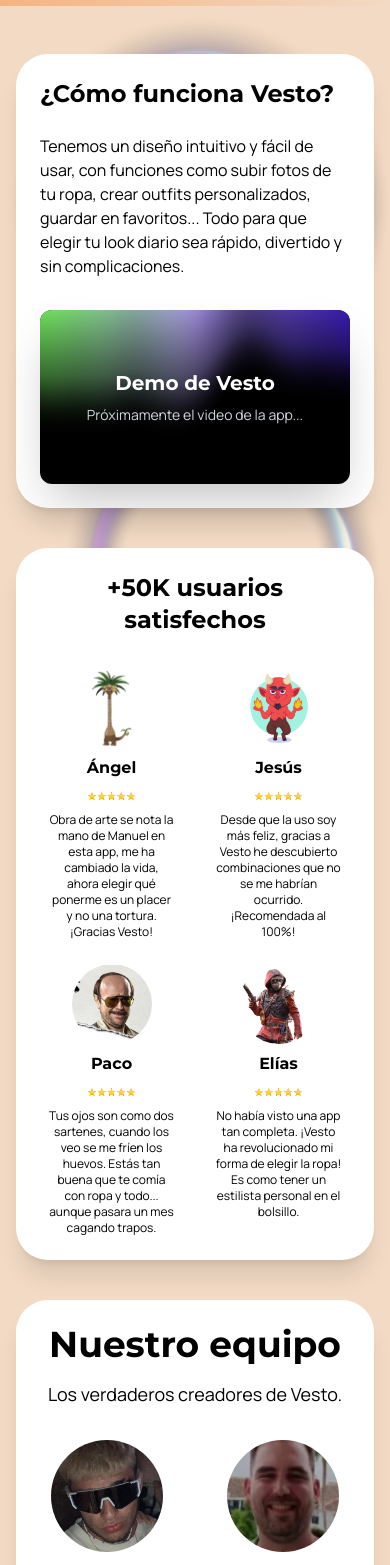
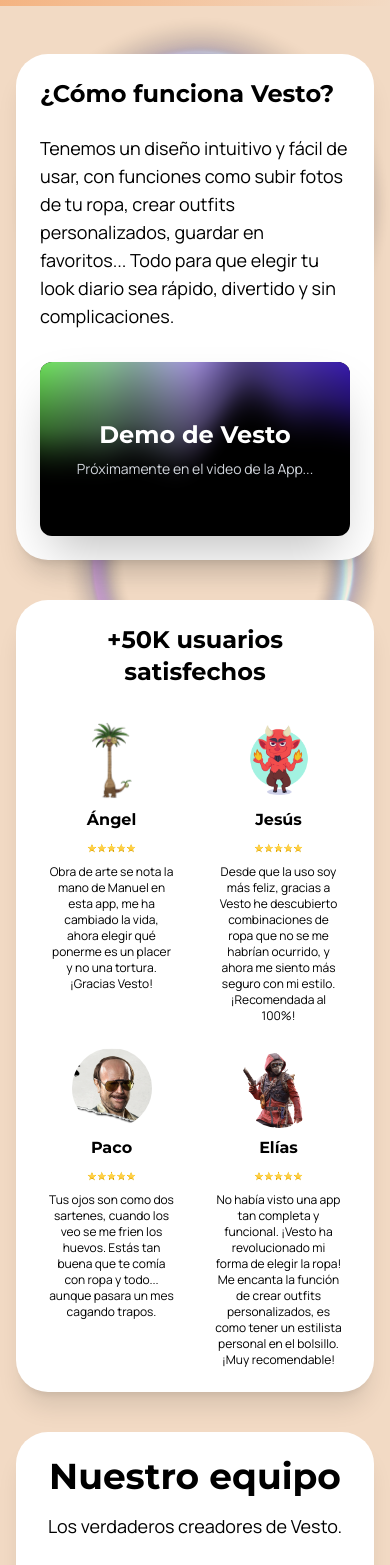
Before and after one commit to LaNoviaDePepe/Vesto, a React (Vite) app: page / in a window 390 px wide. Shown: the part 918-2483 px from the top of the page. Built offline with nearby package versions, Linux system fonts and the light colour scheme.

Commit message:
🔄 Update Landing para traduccion correcta

```diff
--- a/src/pages/LandingPage.tsx
+++ b/src/pages/LandingPage.tsx
@@ -73,8 +73,8 @@ export default function LandingPage() {
                             </Link>
                         ) : (
                             <div className="flex gap-4">
-                                <Link to="/login"><Button variant='primary'>Iniciar sesión</Button></Link>
-                                <Link to="/signup"><Button variant='auxiliar'>Registro</Button></Link>
+                                <Link to="/login"><Button variant='primary'>{t('landing.hero.login')}</Button></Link>
+                                <Link to="/signup"><Button variant='auxiliar'>{t('landing.hero.signup')}</Button></Link>
                             </div>
                         )}
                     </div>
@@ -112,10 +112,10 @@ export default function LandingPage() {
                     <AnimatedCard id="funcionamiento" className="scroll-mt-25 w-full max-w-7xl bg-white rounded-4xl shadow-xl p-6 md:p-12 grid grid-cols-1 md:grid-cols-2 gap-8 md:gap-16 items-center">
                         <div className="flex flex-col gap-6">
                             <h2 className="text-2xl md:text-4xl font-bold text-black font-(--font-display)">
-                                ¿Cómo funciona Vesto?
+                                {t('landing.howItWorks.title')}
                             </h2>
-                            <p className="text-black text-base md:text-lg font-(--font-body)">
-                                Tenemos un diseño intuitivo y fácil de usar, con funciones como subir fotos de tu ropa, crear outfits personalizados, guardar en favoritos... Todo para que elegir tu look diario sea rápido, divertido y sin complicaciones.
+                            <p className="text-black text-lg font-(--font-body)">
+                                {t('landing.howItWorks.description')}
                             </p>
                         </div>
 
@@ -129,8 +129,8 @@ export default function LandingPage() {
                                 />
                             </div>
                             <div className="relative z-10 text-center px-4 pointer-events-none">
-                                <h3 className="text-white text-xl md:text-2xl font-bold mb-2 font-(--font-display)">Demo de Vesto</h3>
-                                <p className="text-gray-300 text-sm font-(--font-body)">Próximamente el video de la app...</p>
+                                <h3 className="text-white text-2xl font-bold mb-2 font-(--font-display)">{t('landing.howItWorks.demoTitle')}</h3>
+                                <p className="text-gray-300 text-sm font-(--font-body)">{t('landing.howItWorks.demoSubtitle')}</p>
                             </div>
                         </div>
                     </AnimatedCard>
@@ -138,7 +138,7 @@ export default function LandingPage() {
                     {/* CARD 2: RECOMENDACIONES */}
                     <AnimatedCard id="reviews" delay={100} className="scroll-mt-25 w-full max-w-7xl bg-white rounded-4xl shadow-xl p-6 md:p-12 flex flex-col items-center gap-8 md:gap-12">
                         <h2 className="text-2xl md:text-4xl font-bold text-black text-center font-(--font-display)">
-                            +50K usuarios satisfechos
+                            {t('landing.reviews.title')}
                         </h2>
                         {/* En móvil 2 columnas, en md 4 columnas */}
                         <div className="grid grid-cols-2 md:grid-cols-4 gap-6 md:gap-8 w-full">
@@ -147,7 +147,7 @@ export default function LandingPage() {
                                 <h3 className="font-bold text-base md:text-lg text-black font-(--font-body)">Ángel</h3>
                                 <img src="/img/stars.png" alt="5 estrellas" className="h-4 md:h-5 w-auto" />
                                 <p className="text-xs md:text-sm text-black px-2 font-(--font-body)">
-                                    Obra de arte se nota la mano de Manuel en esta app, me ha cambiado la vida, ahora elegir qué ponerme es un placer y no una tortura. ¡Gracias Vesto!
+                                    {t('landing.reviews.angel')}
                                 </p>
                             </div>
                             <div className="flex flex-col items-center text-center gap-2">
@@ -155,7 +155,7 @@ export default function LandingPage() {
                                 <h3 className="font-bold text-base md:text-lg text-black font-(--font-body)">Jesús</h3>
                                 <img src="/img/stars.png" alt="5 estrellas" className="h-4 md:h-5 w-auto" />
                                 <p className="text-xs md:text-sm text-black px-2 font-(--font-body)">
-                                    Desde que la uso soy más feliz, gracias a Vesto he descubierto combinaciones que no se me habrían ocurrido. ¡Recomendada al 100%!
+                                    {t('landing.reviews.jesus')}
                                 </p>
                             </div>
                             <div className="flex flex-col items-center text-center gap-2">
@@ -163,8 +163,7 @@ export default function LandingPage() {
                                 <h3 className="font-bold text-base md:text-lg text-black font-(--font-body)">Paco</h3>
                                 <img src="/img/stars.png" alt="5 estrellas" className="h-4 md:h-5 w-auto" />
                                 <p className="text-xs md:text-sm text-black px-2 font-(--font-body)">
-                                    Tus ojos son como dos sartenes, cuando los veo se me fríen los huevos.
-                                    Estás tan buena que te comía con ropa y todo... aunque pasara un mes cagando trapos.
+                                    {t('landing.reviews.paco')}
                                 </p>
                             </div>
                             <div className="flex flex-col items-center text-center gap-2">
@@ -172,7 +171,7 @@ export default function LandingPage() {
                                 <h3 className="font-bold text-base md:text-lg text-black font-(--font-body)">Elías</h3>
                                 <img src="/img/stars.png" alt="5 estrellas" className="h-4 md:h-5 w-auto" />
                                 <p className="text-xs md:text-sm text-black px-2 font-(--font-body)">
-                                    No había visto una app tan completa. ¡Vesto ha revolucionado mi forma de elegir la ropa! Es como tener un estilista personal en el bolsillo.
+                                    {t('landing.reviews.elias')}
                                 </p>
                             </div>
                         </div>
```
